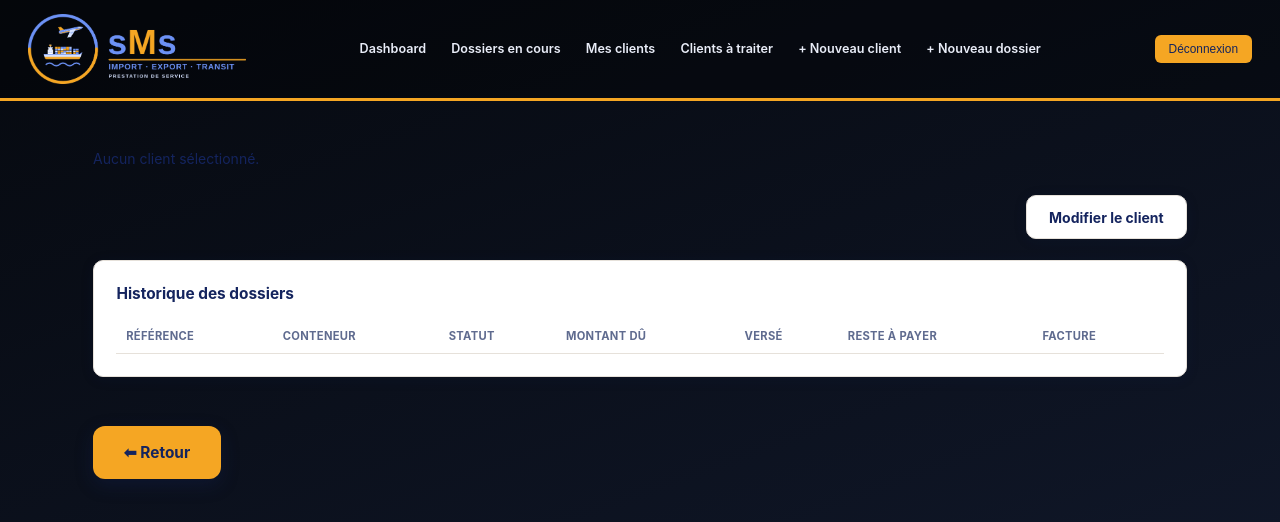
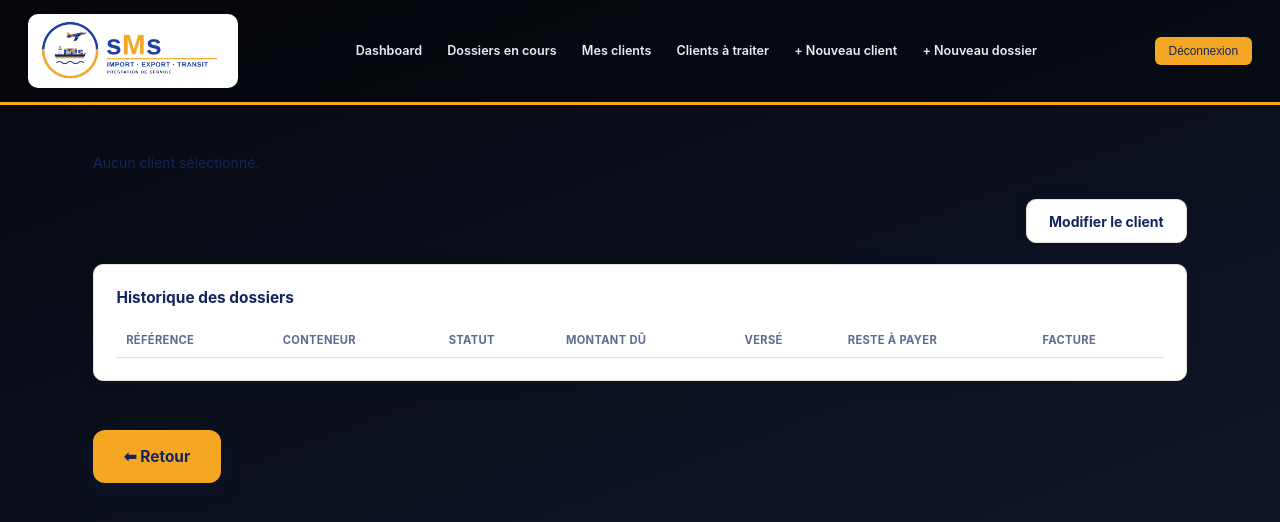
Before and after one commit to zeynabmbacke/sms-transit, a website: page sms-frontend/client.html in a window 1280 px wide. Drawn offline with Linux system fonts and the light colour scheme; sample sign-in values are in the browser's storage.

Commit message:
Revert "Revert: retour au logo sur cadre blanc"
This reverts commit 30a4efb85ea830cd54b84dad4816e1be3677933d.

```diff
--- a/sms-frontend/common.js
+++ b/sms-frontend/common.js
@@ -54,7 +54,7 @@ function injecterHeader(avecNav) {
     if (!headerEl) return;
 
     var logoHtml = '<a href="accueil.html" class="logo-zone">';
-    logoHtml += '<img src="logo-sombre.png" alt="SMS - Import Export Transit">';
+    logoHtml += '<img src="logo.png" alt="SMS - Import Export Transit">';
     logoHtml += '</a>';
 
     var actionsHtml = '<div class="header-actions">';
--- a/sms-frontend/style.css
+++ b/sms-frontend/style.css
@@ -955,5 +955,3 @@ td, tbody td { color: #14245e !important; }
 .layout-accueil, .contenu-accueil { background: transparent !important; }
 .carte-stat .label, .carte-stat .valeur { color: #14245e; }
 .carte-stat .label { color: #667085; }
-.logo-zone img, .cadre-logo-connexion img { background: none !important; padding: 0 !important; border-radius: 0 !important; }
-.logo-zone img { height: 70px; }
```
Also changed, not shown: sms-frontend/login.html (+1 -1 lines), sms-frontend/logo-sombre.png (deleted).
